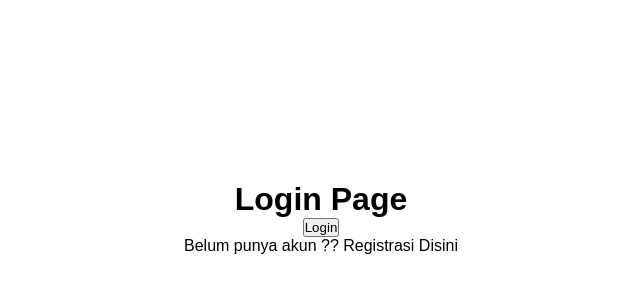
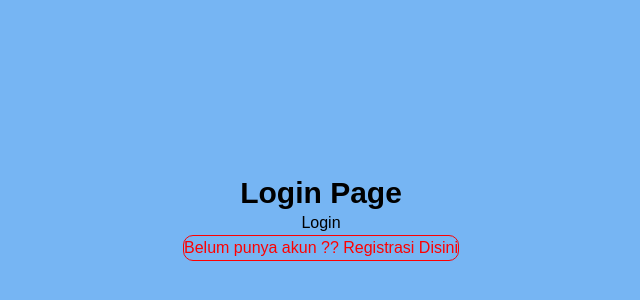
Before and after one commit to MRoyhanF/nextFirst, a Next.js app: page /auth/login in a window 1280 px wide. Shown: the part 182-482 px from the top of the page, without its empty margins (319-959 px from the left). Built offline with nearby package versions, Linux system fonts and the light colour scheme.

Commit message:
setup styling

```diff
--- /dev/null
+++ b/postcss.config.js
@@ -0,0 +1,6 @@
+module.exports = {
+  plugins: {
+    tailwindcss: {},
+    autoprefixer: {},
+  },
+}
--- /dev/null
+++ b/src/styles/colors.scss
@@ -0,0 +1,3 @@
+$schema: (
+  "primary": #76b5f3,
+);
--- a/src/styles/globals.css
+++ b/src/styles/globals.css
@@ -1,3 +1,7 @@
+@tailwind base;
+@tailwind components;
+@tailwind utilities;
+
 * {
   box-sizing: border-box;
   padding: 0;
--- a/src/views/Auth/Login/Login.module.css
+++ b/src/views/Auth/Login/Login.module.scss
@@ -1,7 +1,10 @@
+@import "@/styles/colors.scss";
+
 .login {
     display: flex;
     flex-direction: column;
     justify-content: center;
     align-items: center;
     height: 100vh;
+    background-color: map-get($schema, primary);
   }
--- a/src/views/Auth/Login/index.tsx
+++ b/src/views/Auth/Login/index.tsx
@@ -1,9 +1,9 @@
 import Link from "next/link";
 import { useRouter } from "next/router";
-import styles from "./Login.module.css";
+import styles from "./Login.module.scss";
 
 const LoginViews = () => {
-    const {push} = useRouter()
+  const { push } = useRouter();
 
   const handleLogin = () => {
     push("/product");
@@ -11,13 +11,13 @@ const LoginViews = () => {
 
   return (
     <div className={styles.login}>
-        <h1>Login Page</h1>
+      <h1 className="text-3xl font-bold">Login Page</h1>
       <button onClick={() => handleLogin()}>Login</button>
-        <p>
+      <p style={{ color: "red", border: "1px solid red", borderRadius: "10px" }}>
         Belum punya akun ?? Registrasi <Link href={"/auth/register"}>Disini</Link>
       </p>
     </div>
-    )
-}
+  );
+};
 
 export default LoginViews;
--- /dev/null
+++ b/tailwind.config.js
@@ -0,0 +1,15 @@
+/** @type {import('tailwindcss').Config} */
+module.exports = {
+  content: [
+    './app/**/*.{js,ts,jsx,tsx,mdx}', // Note the addition of the `app` directory.
+    './pages/**/*.{js,ts,jsx,tsx,mdx}',
+    './components/**/*.{js,ts,jsx,tsx,mdx}',
+
+    // Or if using `src` directory:
+    './src/**/*.{js,ts,jsx,tsx,mdx}',
+  ],
+  theme: {
+    extend: {},
+  },
+  plugins: [],
+}
```
Also changed, not shown: package.json (+8 -4 lines), 1 other file (tests, documents, lock files or other folders). Lines whose indentation alone changed are shown as unchanged.
